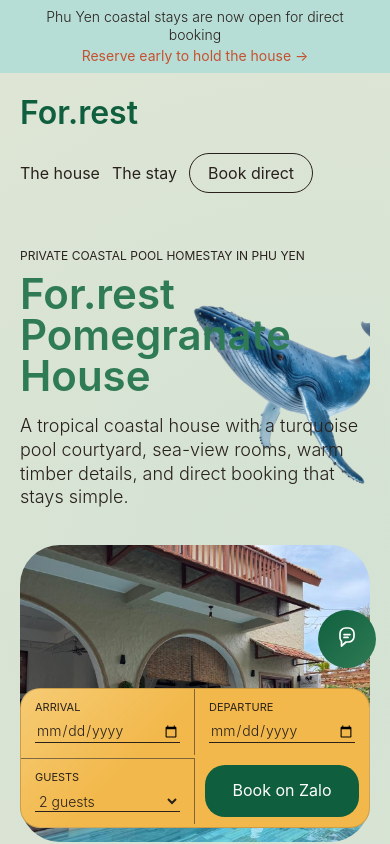
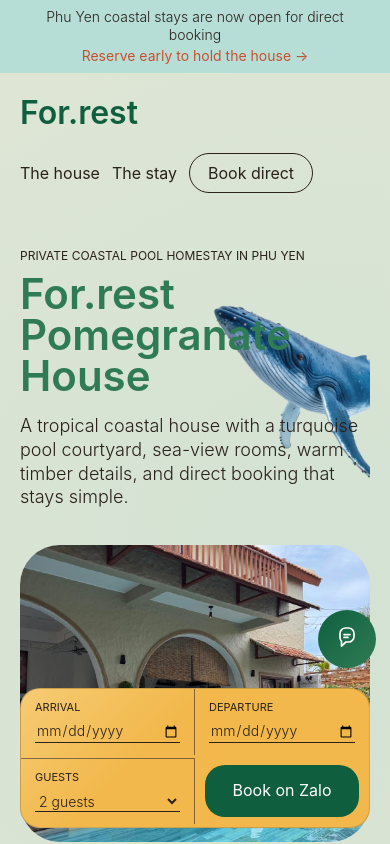
Before and after one commit to evowsmedia-dev/For.rest-Pomegranate-House, a React (Vite) app: page / in a window 390 px wide. Shown: the top 844 px of the page. Built offline with nearby package versions, Linux system fonts and the light colour scheme.

Commit message:
Shift hero whale right

```diff
--- a/src/styles.css
+++ b/src/styles.css
@@ -145,7 +145,7 @@ button {
 .hero-whale {
   position: absolute;
   top: -1px;
-  right: clamp(0px, 4vw, 52px);
+  right: calc(clamp(0px, 4vw, 52px) - 20px);
   z-index: 0;
   width: clamp(260px, 34vw, 500px);
   pointer-events: none;
@@ -810,7 +810,7 @@ select:focus-visible {
 
   .hero-whale {
     top: 50px;
-    right: -24px;
+    right: -44px;
     width: clamp(210px, 44vw, 340px);
     opacity: 0.5;
   }
```
